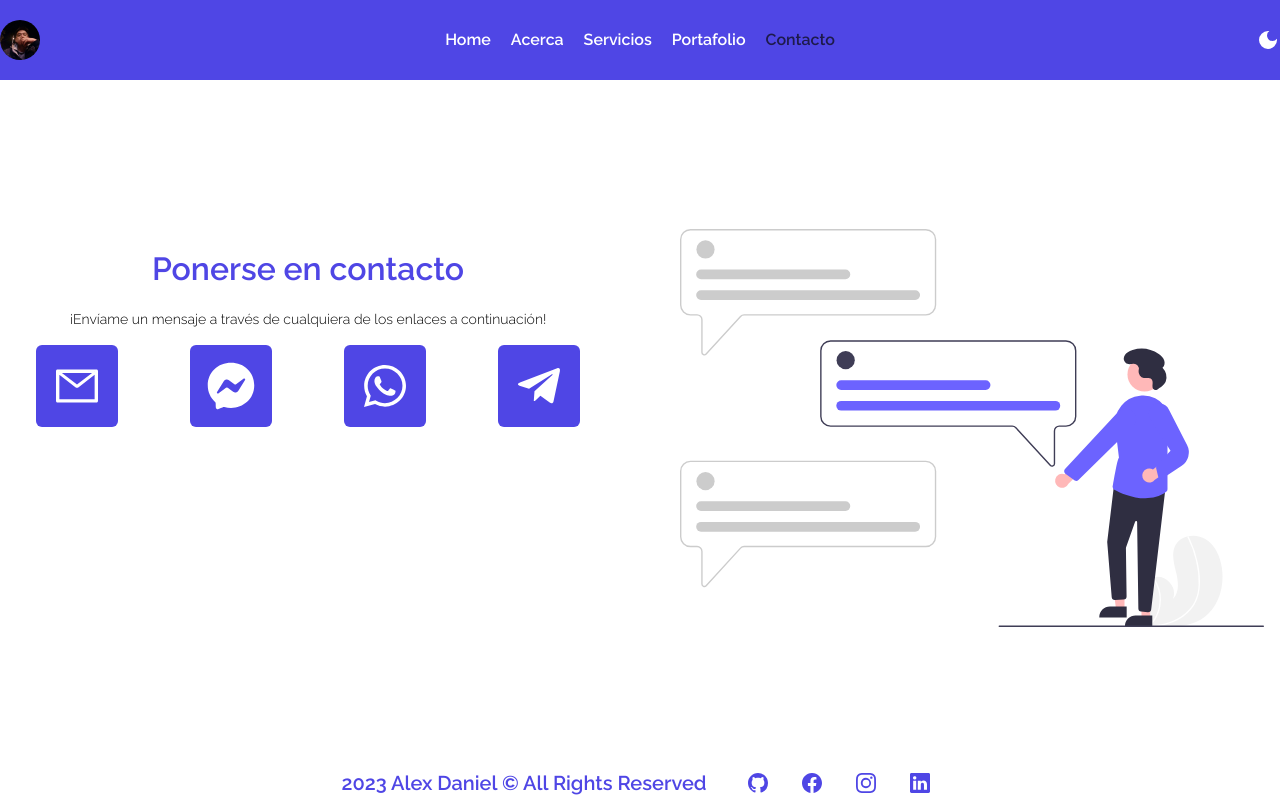
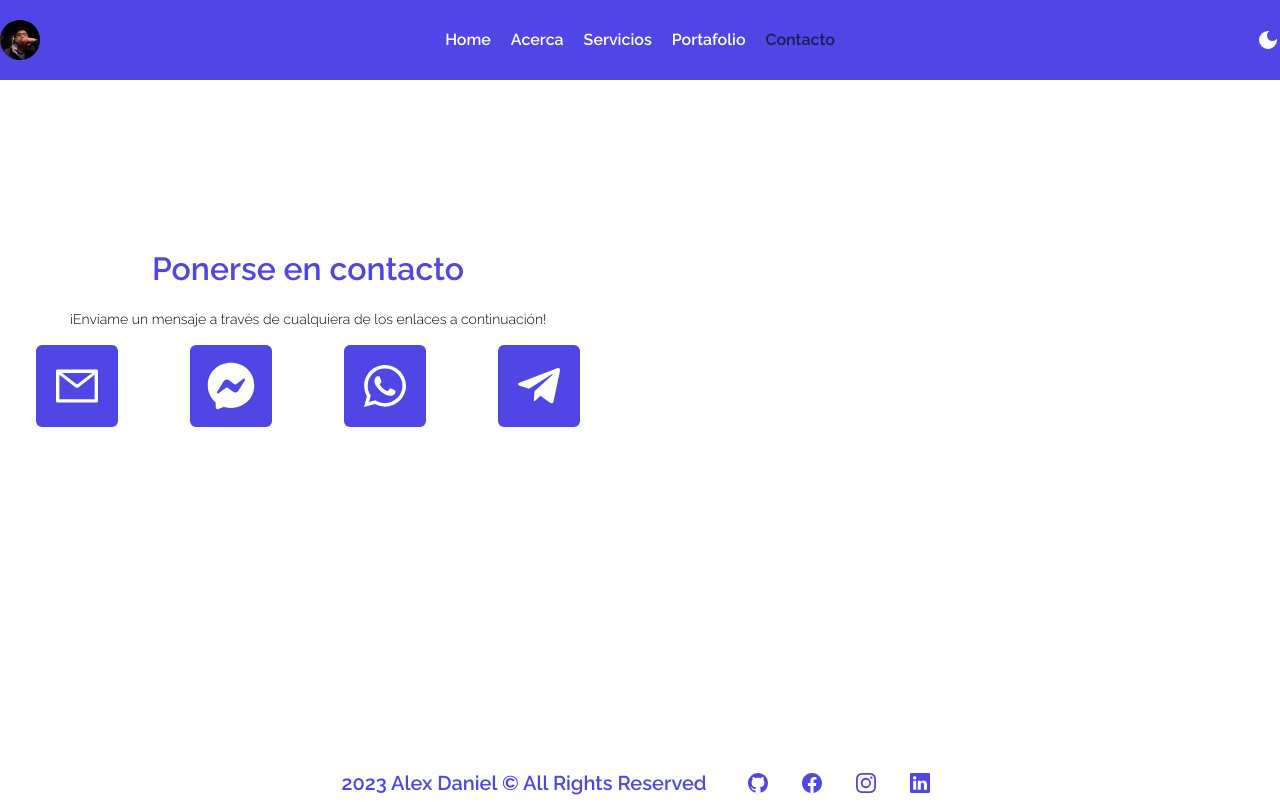
Before and after one commit to PandavionxD/web-site-v2, a React (Vite) app: page /contact in a window 1280 px wide. Built offline with nearby package versions, Linux system fonts and the light colour scheme.

Commit message:
Terminando Website

```diff
--- a/src/pages/ContactPage.jsx
+++ b/src/pages/ContactPage.jsx
@@ -11,7 +11,7 @@ export const ContactPage = () => {
   return (
     <>
       <section className="w-full h-[calc(100vh-8rem)] grid md:grid-cols-2 gap-12 place-content-center ">
-        <article>
+        <article className="animate__animated animate__fadeInLeft" >
           <Title
             title="Ponerse en contacto"
             description="¡Envíame un mensaje a través de cualquiera de los enlaces a continuación!"
@@ -29,7 +29,7 @@ export const ContactPage = () => {
             ))}
           </div>
         </article>
-        <article className="p-4 hidden md:block ">
+        <article className="p-4 hidden md:block animate__animated  animate__fadeInRight ">
           {darkToggle ? (
             <img src={ContactPurple} alt="contacto purpura" />
           ) : (
```
